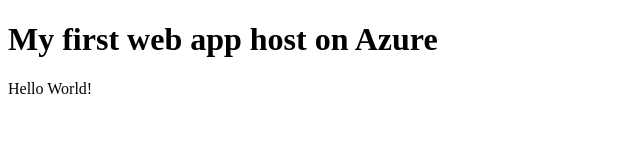
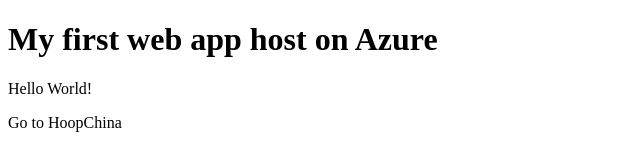
Before and after one commit to splashyin/MSA-2016, a plain HTML site: page index.html in a window 1280 px wide. Shown: the whole page, without its empty margins (0-640 px from the left). Drawn offline with Linux system fonts and the light colour scheme.

Commit message:
updatehoop

```diff
--- a/index.html
+++ b/index.html
@@ -6,6 +6,6 @@
 <body>
 	<h1>My first web app host on Azure</h1>
 	<p>Hello World!</p>
-	<a href:=http://nba.hupu.com/>
+	<a href:=http://nba.hupu.com>Go to HoopChina</a>
 </body>
 </html>
```
